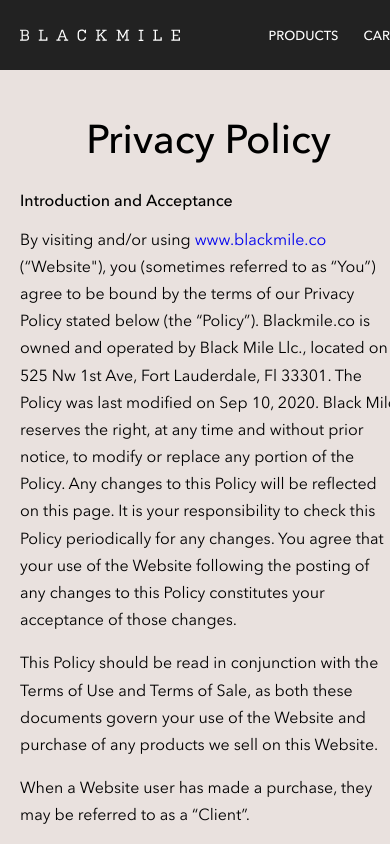
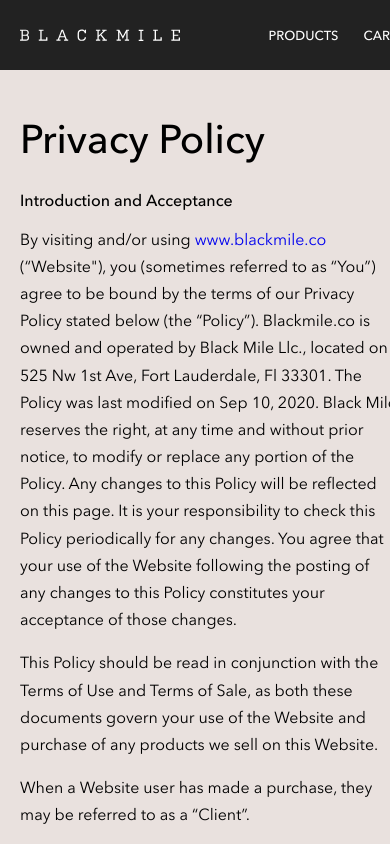
Before and after one commit to onelastjedi/mile-one, a Vue app: page /privacy-policy in a window 390 px wide. Shown: the top 844 px of the page. Built offline with nearby package versions, Linux system fonts and the light colour scheme.

Commit message:
Fixed aligning for mobile version

```diff
--- a/src/views/Privacy.vue
+++ b/src/views/Privacy.vue
@@ -136,11 +136,6 @@
       font-size: 40px;
       font-family: "Avenir Next", Helvetica, Arial, sans-serif!important;
       font-weight: 500!important;
-      text-align: center;
-
-      @media #{$desktop} {
-        text-align: left;
-      }
     }
 
     h2 {
```
